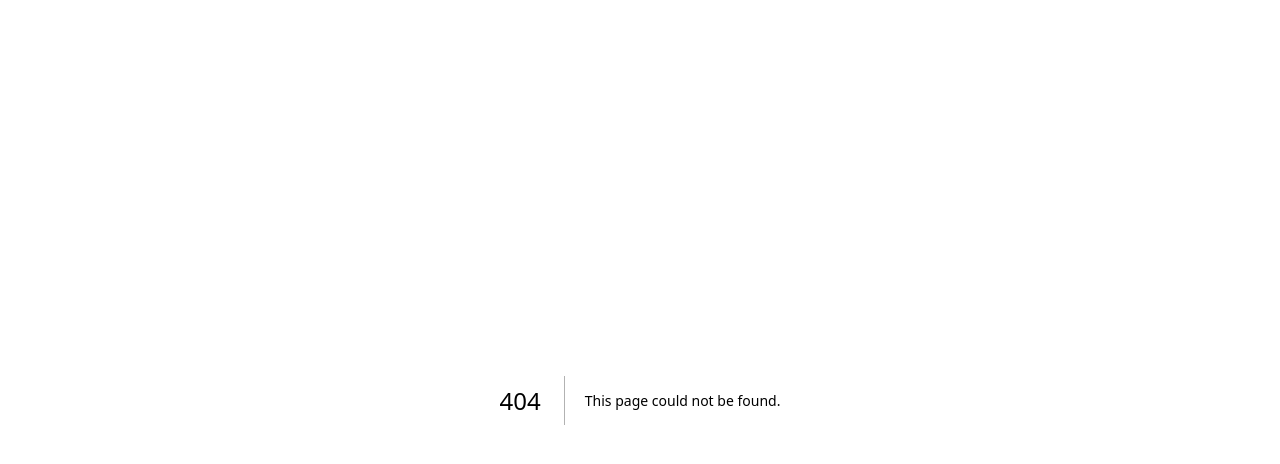
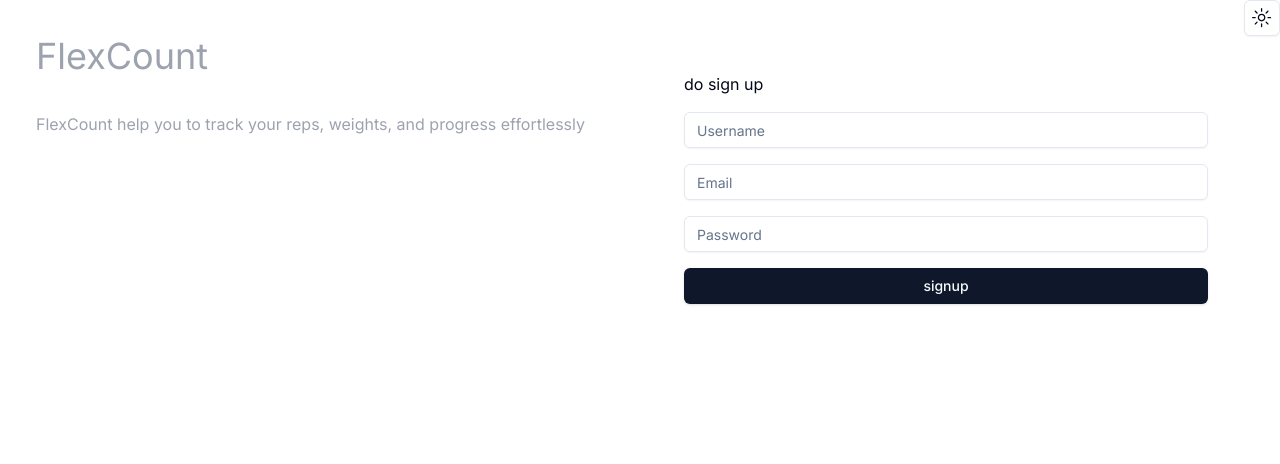
Before and after one commit to Harish01234/demo, a Next.js app: page /signup in a window 1280 px wide. Before the commit this address had no page. Shown: the top 464 px of the page. Built offline with nearby package versions, Linux system fonts and the light colour scheme.

Commit message:
signup page handled

```diff
--- a/package.json
+++ b/package.json
@@ -12,6 +12,7 @@
     "@radix-ui/react-dropdown-menu": "^2.0.6",
     "@radix-ui/react-icons": "^1.3.0",
     "@radix-ui/react-slot": "^1.0.2",
+    "axios": "^1.6.8",
     "bcryptjs": "^2.4.3",
     "class-variance-authority": "^0.7.0",
     "clsx": "^2.1.1",
--- a/src/app/main/page.tsx
+++ b/src/app/main/page.tsx
@@ -1,18 +1,34 @@
-import React from 'react'
+import React, { FormEvent } from 'react'
 import { Input } from "@/components/ui/input"
 import { ModeToggle } from '@/components/modeToggle'
+import Link from 'next/link'
 
-import connectDb from '@/lib/connectDb'
+import { Button } from '@/components/ui/button'
 
 function page() {
-  connectDb()
+
   return (
     <div >
    <div className='absolute top-0 right-0'><ModeToggle/></div>
+  <div className='grid gap-4 m-9 sm:grid-cols-2 grid-cols-1'>
+    <div>
+      <h1 className='text-4xl text-gray-400'>FlexCount</h1>
+      <h2 className='text-gray-400 mt-9'>FlexCount help you to track your reps, weights, and progress effortlessly</h2>
+    </div>
+    <form action='' className='grid gap-4 m-9'>
+    <Input type='email' placeholder='Email' name='Email'/>
+    <Input type='text' placeholder='Password' name='Password'/>
+    <Button  type='submit' >signin</Button>
+    <Link href='/signup' className='text-green-400'>Create new account</Link>
 
+
+    </form>
+
+  </div>
 
     </div>
   )
+
 }
 
 export default page
--- /dev/null
+++ b/src/app/signup/page.tsx
@@ -0,0 +1,49 @@
+"use client"
+import React, { useState } from 'react'
+import { Input } from "@/components/ui/input"
+import { ModeToggle } from '@/components/modeToggle'
+
+import connectDb from '@/lib/connectDb'
+import { Button } from '@/components/ui/button'
+import { User } from '@/model/User'
+import axios from 'axios'
+import { error } from 'console'
+
+function page() {
+    const [user, setUser] = React.useState({
+        email: "",
+        password: "",
+        username: "",
+    })
+    const loginhandler=()=>{
+        console.log(user);
+        axios.post('/api/signup',user)
+    }
+
+
+
+  return (
+    <div >
+  <div className='absolute top-0 right-0'><ModeToggle/></div>
+  <div className='grid gap-4 m-9 sm:grid-cols-2 grid-cols-1'>
+    <div>
+      <h1 className='text-4xl text-gray-400'>FlexCount</h1>
+      <h2 className='text-gray-400 mt-9'>FlexCount help you to track your reps, weights, and progress effortlessly</h2>
+    </div>
+    <form action={loginhandler} className='grid gap-4 m-9'>
+    <h2>do sign up</h2>
+    <Input type='text' placeholder='Username' name='Username'  onChange={(e)=>setUser({...user,username:e.target.value})}/>
+    <Input type='email' placeholder='Email' name='Email'  onChange={(e) => setUser({...user, email: e.target.value})}/>
+    <Input type='text' placeholder='Password' name='Password'  onChange={(e) => setUser({...user, password: e.target.value})}/>
+    <Button type='submit' >signup</Button>
+
+
+    </form>
+
+  </div>
+
+    </div>
+  )
+}
+
+export default page
```
Also changed, not shown: 1 other file (tests, documents, lock files or other folders).
